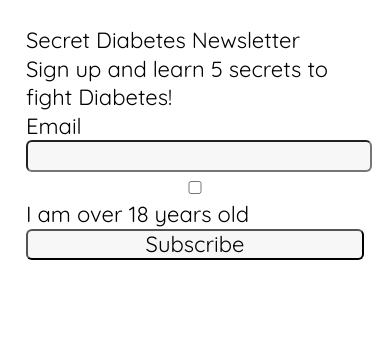
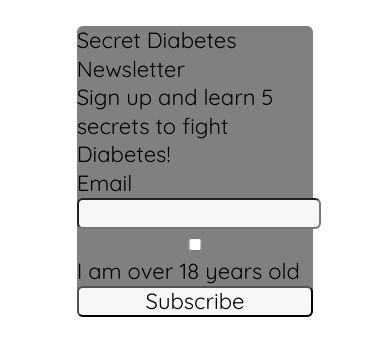
Before and after one commit to ITMd-362-CA/lab3, a plain HTML site: page index.html in a window 390 px wide. Drawn offline with nearby package versions, Linux system fonts and the light colour scheme.

Commit message:
Added media query for mobile device and added color to form background

```diff
--- a/css/screen.css
+++ b/css/screen.css
@@ -210,6 +210,13 @@ label {
 
 /* ===== LAYOUT STYLES ====== */
 
+form {
+  background-color: gray;
+  width: 70%; /*Wanted to have the box not take up the whole screen*/
+  border-radius: 6px;/*Want the same border radius as my info inside the form*/
+  margin: 0 auto;
+}
+
 button,
 input,
 optgroup,
@@ -224,3 +231,7 @@ textarea {
   border-radius: 6px; /*Rounded borders makes form look more modern.*/
 }
 /* ===== STATE STYLES ======= */
+
+@media (max-width: 768px) {
+
+}
```
